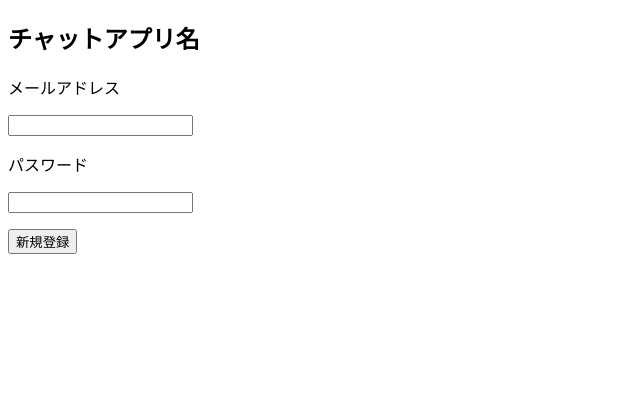
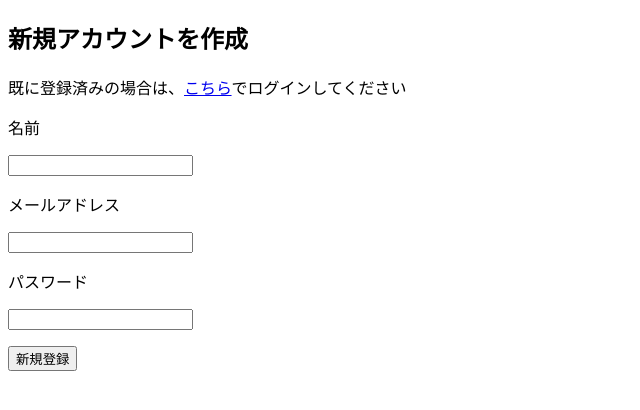
Before and after one commit to tmtm6271/Spring-Hackathon-2025-04-05, a Flask app: template ChatApp/templates/auth/signup.html in a window 1280 px wide. Shown: the top 410 px of the page, without its empty margins (0-640 px from the left). Run offline with Flask 2, Linux system fonts and the light colour scheme; the template is opened without the code that fills it, so the values that code supplies are empty; some web fonts are replaced.

Commit message:
微調整しました

```diff
--- a/ChatApp/templates/auth/login.html
+++ b/ChatApp/templates/auth/login.html
@@ -14,7 +14,7 @@ login
     -->
     <h2 class = "section-title">チャットアプリ名</h2>
     <div class="login">
-        <form action="/home" method="POST">
+        <form method="POST">
             <label for="mail_adress">メールアドレス</label>
             <p>
                 <input
--- a/ChatApp/templates/auth/signup.html
+++ b/ChatApp/templates/auth/signup.html
@@ -4,9 +4,17 @@ sign up
 {% endblock %}
 
 {% block body %}
-    <h2 class = "section-title">チャットアプリ名</h2>
+    <h2 class = "section-title">新規アカウントを作成</h2>
+    <p>既に登録済みの場合は、<a href="login.html">こちら</a>でログインしてください</p>
     <div class="sign_up">
         <form action="/home" method="POST">
+            <label for="user_name">名前</label>
+            <p>
+                <input
+                type="text"
+                name="name"
+                >
+            </p>
             <label for="mail_adress">メールアドレス</label>
             <p>
                 <input
```
